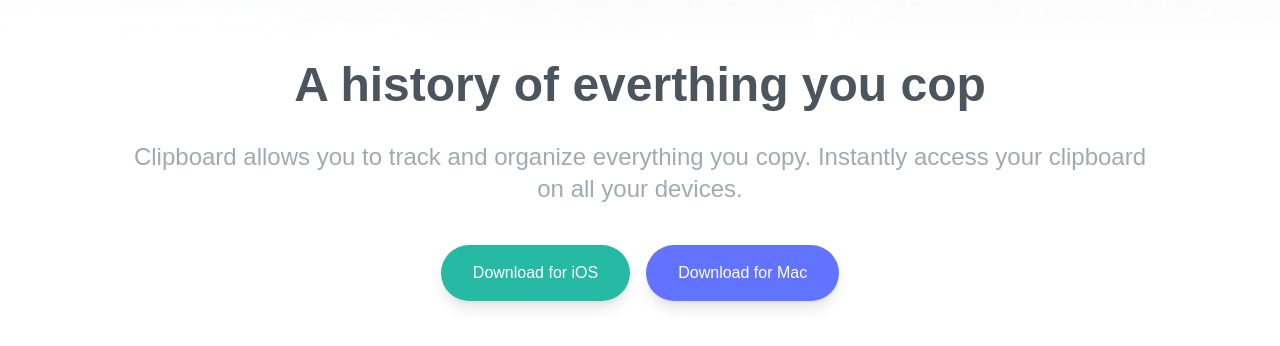
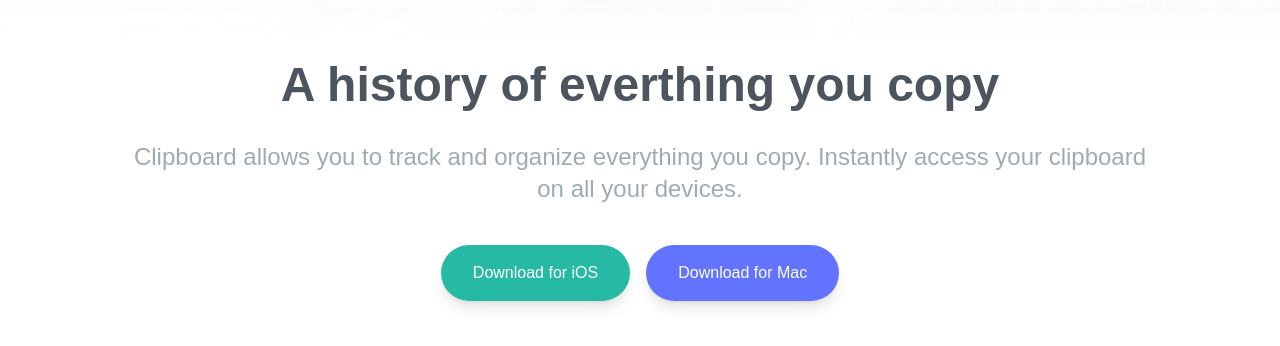
Before and after one commit to malikrehman18/clipboard, a website: page index.html in a window 1280 px wide. Shown: the part 276-622 px from the top of the page. Drawn offline with Linux system fonts and the light colour scheme; a web font is replaced by a local one.

Commit message:
revert changes

```diff
--- a/index.html
+++ b/index.html
@@ -19,7 +19,7 @@
       <div class="max-w-6xl mt-16 mx-auto text-center mb-40 px-16 pt-5">
         <img class="mx-auto my-16" src="/images/logo.svg" alt="" srcset="" />
         <h1 class="text-4xl md:text-5xl font-bold text-darkGrayishBlue mb-8">
-          A history of everthing you cop
+          A history of everthing you copy
         </h1>
         <p class="text-2xl mb-10 text-grayishBlue">
           Clipboard allows you to track and organize everything you copy.
```
